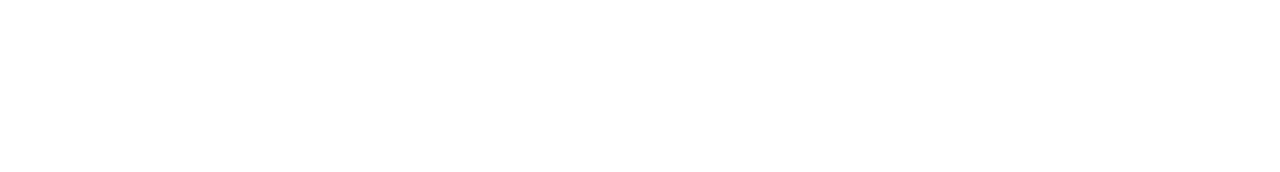
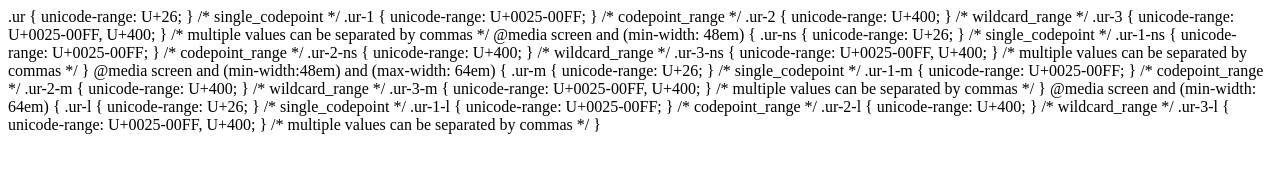
Before and after one commit to mrmrs/css-unicode-range, a website: page index.html in a window 1280 px wide. Drawn offline with Linux system fonts and the light colour scheme.

Commit message:
Adding css contents to html file for documentation

```diff
--- a/index.html
+++ b/index.html
@@ -12,5 +12,31 @@
     <link rel="stylesheet" href="unicode-range.css">
   </head>
   <body>
-  </body>
+.ur { unicode-range: U+26; }         /* single_codepoint */
+.ur-1 { unicode-range: U+0025-00FF; }        /* codepoint_range */
+.ur-2 { unicode-range: U+400; }              /* wildcard_range */
+.ur-3 { unicode-range: U+0025-00FF, U+400; } /* multiple values can be separated by commas */
+
+@media screen and (min-width: 48em) {
+.ur-ns {   unicode-range: U+26; }         /* single_codepoint */
+.ur-1-ns { unicode-range: U+0025-00FF; }        /* codepoint_range */
+.ur-2-ns { unicode-range: U+400; }              /* wildcard_range */
+.ur-3-ns { unicode-range: U+0025-00FF, U+400; } /* multiple values can be separated by commas */
+}
+
+@media screen and (min-width:48em) and (max-width: 64em) {
+.ur-m {   unicode-range: U+26; }         /* single_codepoint */
+.ur-1-m { unicode-range: U+0025-00FF; }        /* codepoint_range */
+.ur-2-m { unicode-range: U+400; }              /* wildcard_range */
+.ur-3-m { unicode-range: U+0025-00FF, U+400; } /* multiple values can be separated by commas */
+}
+
+@media screen and (min-width: 64em) {
+.ur-l {   unicode-range: U+26; }         /* single_codepoint */
+.ur-1-l { unicode-range: U+0025-00FF; }        /* codepoint_range */
+.ur-2-l { unicode-range: U+400; }              /* wildcard_range */
+.ur-3-l { unicode-range: U+0025-00FF, U+400; } /* multiple values can be separated by commas */
+}
+
+</body>
 </html>
```
